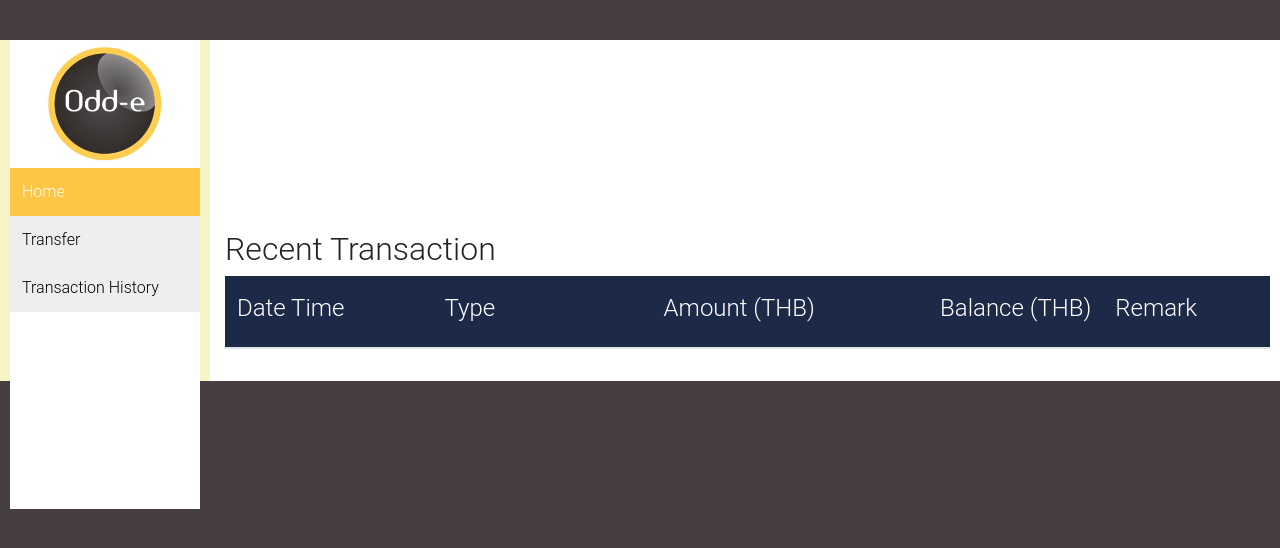
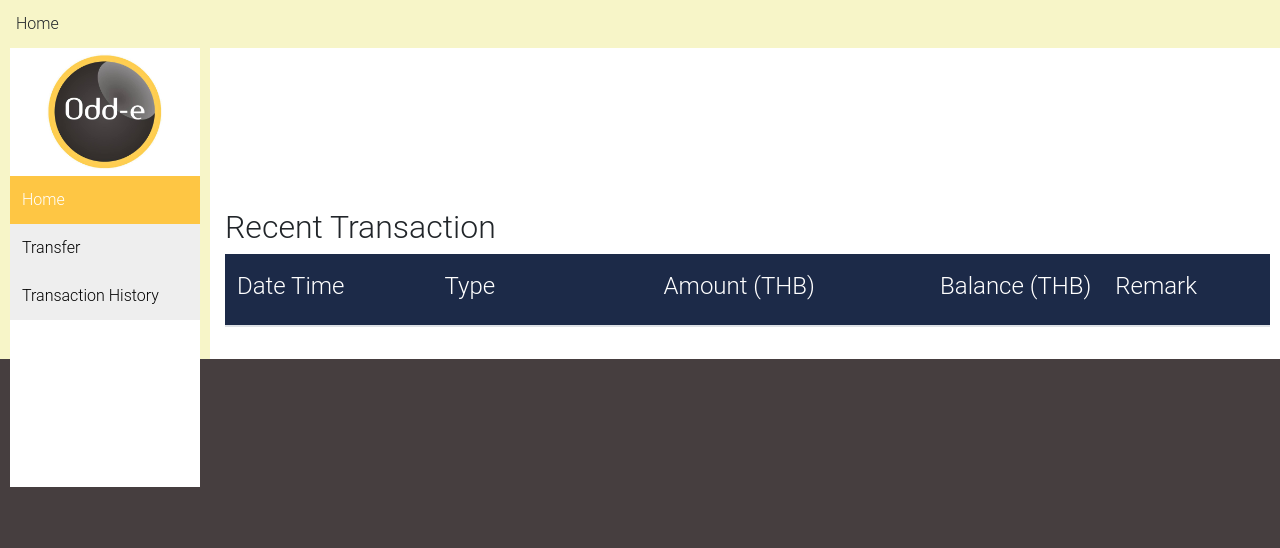
Before and after one commit to ThanawutAuechaikul/oddebank-front, a website: page app/index.html in a window 1280 px wide. Drawn offline with nearby package versions, Linux system fonts and the light colour scheme; no server answers.

Commit message:
Change style

```diff
--- a/app/css/bankUI.css
+++ b/app/css/bankUI.css
@@ -35,7 +35,6 @@
 }
 
 .row{
-    margin-top:40px;
     padding: 0 10px;
 }
 
@@ -118,3 +117,9 @@ body{
 .piearea {
     background-color: white;
 }
+
+.breadcrumb {
+    margin-bottom: 0rem;
+    border-radius: 0rem;
+    background-color: #f7f5c8;
+}
--- a/app/index.html
+++ b/app/index.html
@@ -11,6 +11,9 @@
 </head>
 <body>
 
+<nav class="breadcrumb">
+	<span class="breadcrumb-item" active>Home</span>
+</nav>
 
 <div class="row body" >
 	<div class="col-md-2 menu" id="left-panel-bg">
@@ -24,7 +27,7 @@
          </div>
 	</div>
 	<div class="col-md-10 piearea" >
-	<div>
+	<div style="padding-top: 10px;">
 		    <div class="row">
 			    <div class="col-md-3">
 			     	<div class="accounSummary">
```
